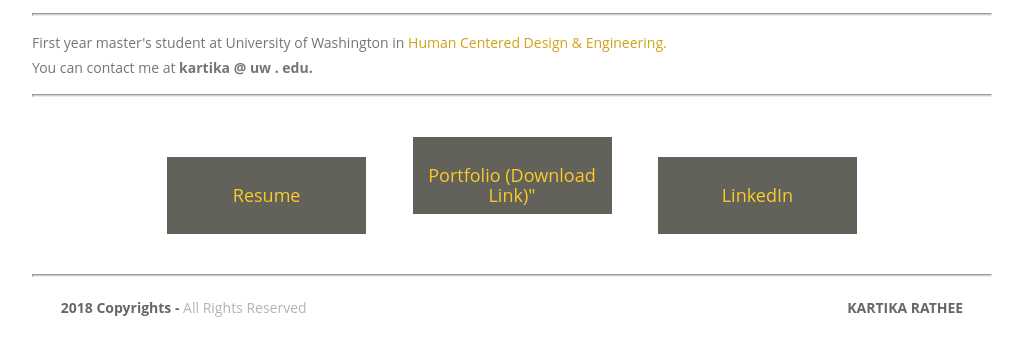
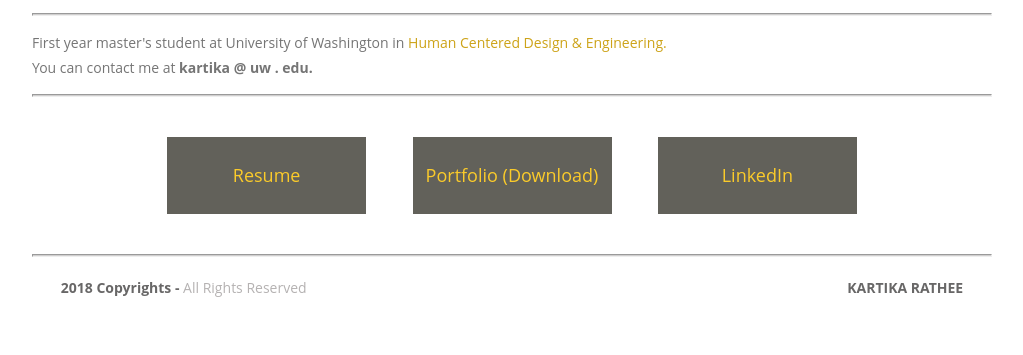
Before and after one commit to Kartika12/kartika12.github.io, a plain HTML site: page index.html in a window 1280 px wide. Shown: the part 277-632 px from the top of the page, without its empty margins (128-1151 px from the left). Drawn offline with Linux system fonts and the light colour scheme.

Commit message:
Update index.html

```diff
--- a/index.html
+++ b/index.html
@@ -36,7 +36,7 @@
   <aside class="externalResourcesNav">
     <div class="externalResources"> <a href="https://drive.google.com/file/d/17Kua3_PZVTYYOBzl9ksQrjszijLFPYhV/view?usp=sharing" target="_blank" title=Resume>Resume</a> </div>
     <span class="stretch"></span>
-    <div class="externalResources"><a href="https://drive.google.com/uc?export=download&id=1HV3OTqwMw31ggtQzUllmVRTzC1Z7sIxo" target="_blank" title=Portfolio>Portfolio (Download Link)"</a> </div>
+    <div class="externalResources"><a href="https://drive.google.com/uc?export=download&id=1HV3OTqwMw31ggtQzUllmVRTzC1Z7sIxo" target="_blank" title=Portfolio>Portfolio (Download)</a> </div>
     <span class="stretch"></span>
     <div class="externalResources"><a href="https://www.linkedin.com/in/kartikarathee/" target="_blank" title="LinkedIn">LinkedIn</a> </div>
   </aside>
```
